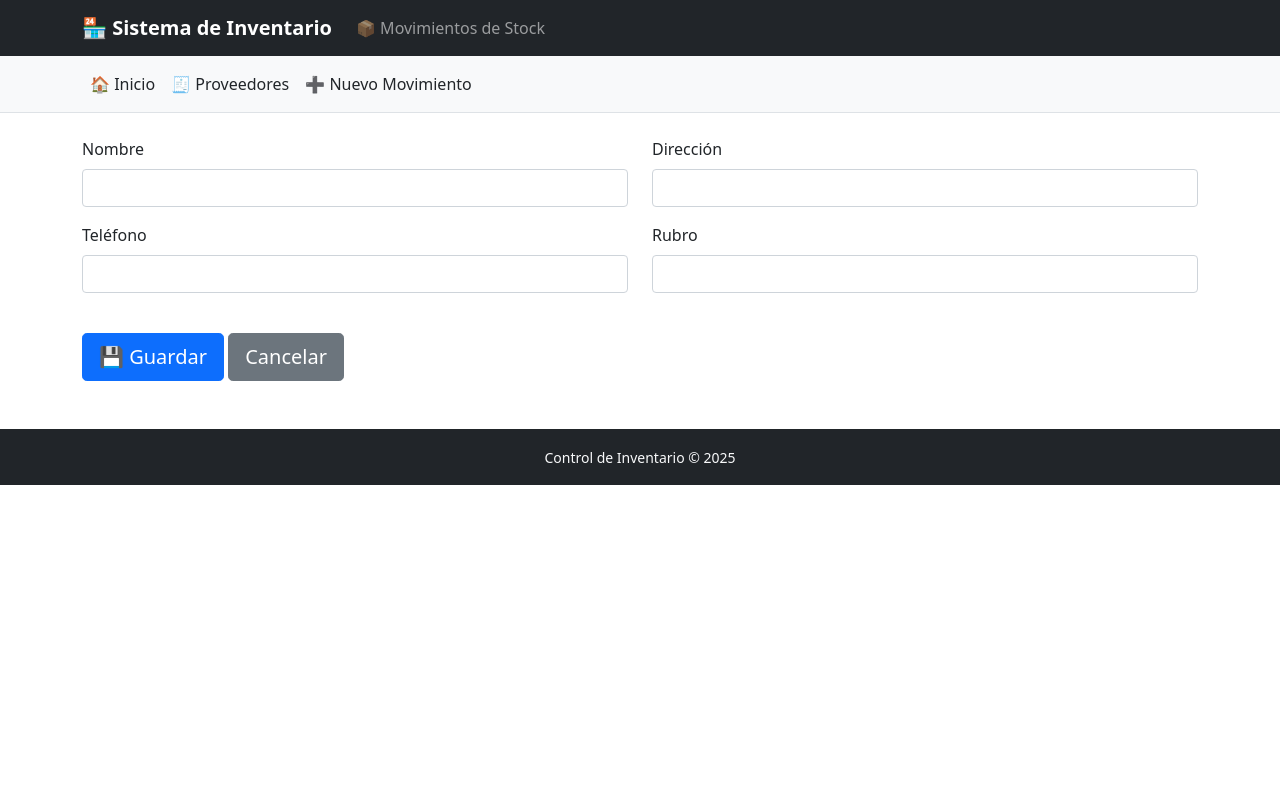
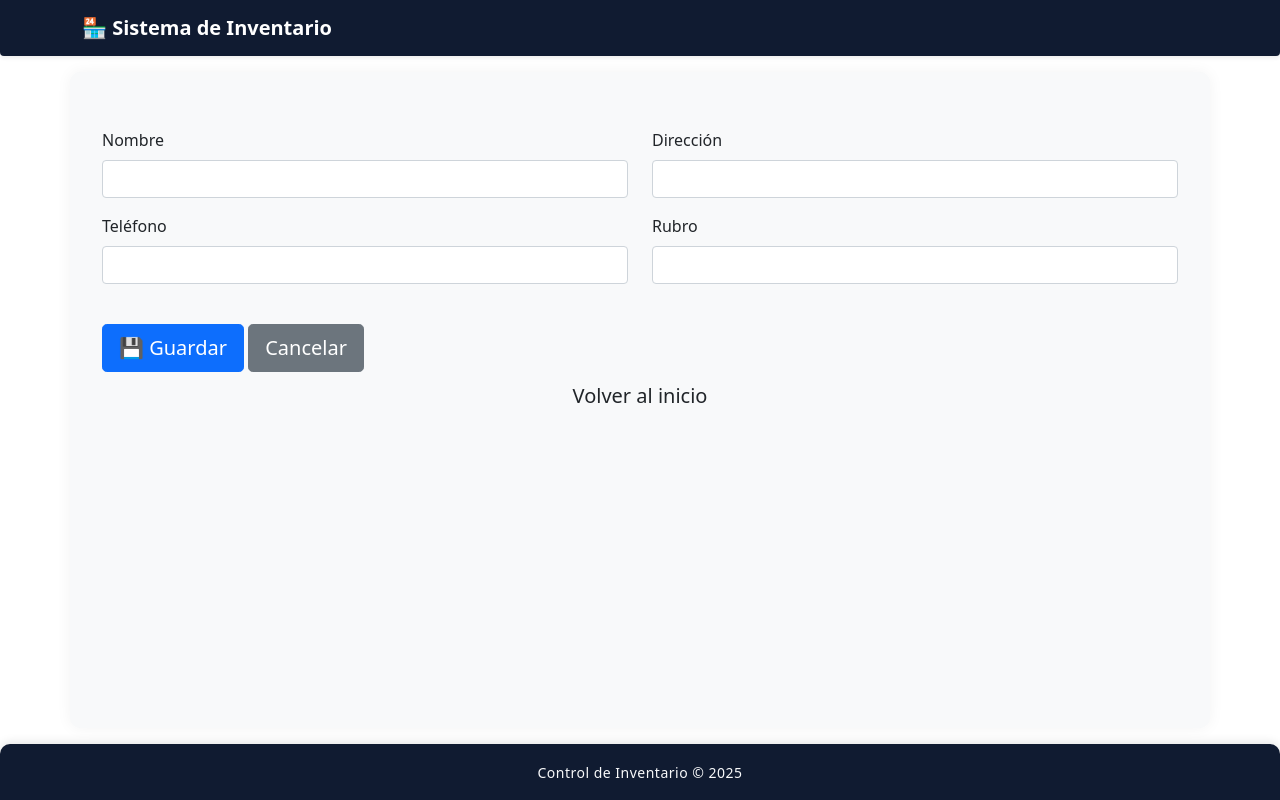
Before and after one commit to lhuancaa-hash/Nuestro_proyecto, a Django app: page /proveedor/crear/ in a window 1280 px wide. Run offline with Django 5.2, Linux system fonts and the light colour scheme.

Commit message:
se incluyo un div de volver al inicio

```diff
--- a/proygrupo/appTienda/models.py
+++ b/proygrupo/appTienda/models.py
@@ -56,8 +56,50 @@ class MovimientoStock(models.Model):
     usuario = models.CharField(max_length=100, blank=True, null=True, db_column='usuario')
     motivo = models.CharField(max_length=200, blank=True, null=True, db_column='motivo')
 
+    def save(self, *args, **kwargs):
+
+        # Obtener el stock asociado al producto
+        try:
+            stock = Stock.objects.get(id_prod=self.id_prod)
+        except Stock.DoesNotExist:
+            raise ValueError("No existe un registro de stock para este producto.")
+
+        # Solo modificar stock si es un nuevo movimiento
+        if not self.pk:
+            if self.tipo == 'E':  # Entrada
+                stock.cantidad += self.cantidad
+            elif self.tipo == 'S':  # Salida
+                if stock.cantidad < self.cantidad:
+                    raise ValueError("No hay suficiente stock para realizar esta salida.")
+                stock.cantidad -= self.cantidad
+
+            stock.save()
+
+        super().save(*args, **kwargs)
+
     def __str__(self):
         return f"{self.get_tipo_display()} - {self.id_prod.nombre} - {self.cantidad}"
 
     class Meta:
         db_table = 'movimiento_stock'
+
+
+"""class MovimientoStock(models.Model):
+    TIPO_CHOICES = [
+        ('E', 'Entrada'),
+        ('S', 'Salida'),
+    ]
+
+    id_mov = models.AutoField(primary_key=True, db_column='id_mov')
+    id_prod = models.ForeignKey(Producto, on_delete=models.CASCADE, db_column='id_prod')
+    tipo = models.CharField(max_length=1, choices=TIPO_CHOICES, db_column='tipo')
+    cantidad = models.IntegerField(validators=[MinValueValidator(1)], db_column='cantidad')
+    fecha = models.DateTimeField(auto_now_add=True, db_column='fecha')
+    usuario = models.CharField(max_length=100, blank=True, null=True, db_column='usuario')
+    motivo = models.CharField(max_length=200, blank=True, null=True, db_column='motivo')
+
+    def __str__(self):
+        return f"{self.get_tipo_display()} - {self.id_prod.nombre} - {self.cantidad}"
+
+    class Meta:
+        db_table = 'movimiento_stock'"""
--- a/proygrupo/appTienda/templates/actualizar_prov.html
+++ b/proygrupo/appTienda/templates/actualizar_prov.html
@@ -73,5 +73,9 @@
     </div>
 
 </form>
+<div class="navbar-nav">
+    <a href="{% url 'pagina_principal' %}" class="btn btn-lg mx-2">Volver al inicio</a>
+
+</div>
 
 {% endblock %}
--- a/proygrupo/appTienda/templates/base.html
+++ b/proygrupo/appTienda/templates/base.html
@@ -6,71 +6,94 @@
     <title>{% block title %}Sistema de Inventario{% endblock %}</title>
     <link href="https://cdn.jsdelivr.net/npm/bootstrap@5.1.3/dist/css/bootstrap.min.css" rel="stylesheet">
     <style>
+        /* Navbar principal */
         .navbar-brand {
             font-weight: bold;
+            color: #fff;
         }
-        .table-actions {
-            white-space: nowrap;
+
+        /* Navbar secundaria */
+        .main-nav {
+            background-color: #1d125eff; /* coral vivo */
+            border-bottom: 2px solid #120a30ff;
+            padding: 0.5rem 0;
         }
-        .main-nav {
+        .main-nav .btn {
+            color: white;
+            background-color: #0b1333ff;
+            border: none;
+            transition: 0.3s;
+        }
+        .main-nav .btn:hover {
+            background-color: #070231ff;
+        }
+
+        /* Contenedor principal */
+        .container-content {
             background-color: #f8f9fa;
-            border-bottom: 1px solid #dee2e6;
+            padding: 2rem;
+            border-radius: 10px;
+            box-shadow: 0 0 15px rgba(0,0,0,0.05);
+            margin-top: 1rem;
+            margin-bottom: 1rem;
         }
+
+        /* Footer */
+        footer {
+            border-top-left-radius: 10px;
+            border-top-right-radius: 10px;
+            box-shadow: 0 -2px 10px rgba(0,0,0,0.1);
+        }
+        footer small {
+            font-weight: 500;
+            letter-spacing: 0.5px;
+        }
+
+        /* Modal eliminar */
+        #eliminarForm .btn-danger {
+            transition: 0.3s;
+        }
+        #eliminarForm .btn-danger:hover {
+            background-color: #c82333;
+        }
+        /* Hacer que el body y html ocupen toda la altura */
+        html, body {
+            height: 100%;
+            margin: 0;
+        }
+
+        /* Contenedor principal flex */
+        body {
+            display: flex;
+            flex-direction: column;
+        }
+
+        /* Contenedor del contenido principal que crece */
+        .container-content {
+            flex: 1;
+        }
+
     </style>
 </head>
 <body>
 
     <!-- NAVBAR PRINCIPAL OSCURA -->
-    <nav class="navbar navbar-expand-lg navbar-dark bg-dark">
+    <nav class="navbar navbar-expand-lg navbar-dark shadow-sm rounded-bottom" style="background-color: #101b31ff;">
         <div class="container">
-            <a class="navbar-brand" href="{% url 'listar_movimientos' %}">
+            <a class="navbar-brand">
                 🏪 Sistema de Inventario
             </a>
-            <button class="navbar-toggler" type="button" data-bs-toggle="collapse" data-bs-target="#navbarNav">
-                <span class="navbar-toggler-icon"></span>
-            </button>
-            <div class="collapse navbar-collapse" id="navbarNav">
-                <ul class="navbar-nav">
-                    <li class="nav-item">
-                        <a class="nav-link" href="{% url 'listar_movimientos' %}">
-                            📦 Movimientos de Stock
-                        </a>
-                    </li>
-                </ul>
-            </div>
-        </div>
-    </nav>
-
-    <!-- NAVBAR SECUNDARIA CLARA -->
-    <nav class="navbar navbar-expand-lg navbar-light main-nav">
-        <div class="container">
-            <div class="navbar-nav">
-
-                <a class="nav-link text-dark" href="{% url 'listar_movimientos' %}">
-                    🏠 Inicio
-                </a>
-
-                <!-- 🔥 NUEVO BOTÓN AGREGADO: PROVEEDORES -->
-                <a class="nav-link text-dark" href="{% url 'lista_proveedores' %}">
-                    🧾 Proveedores
-                </a>
-
-                <a class="nav-link text-dark" href="{% url 'crear_movimiento' %}">
-                    ➕ Nuevo Movimiento
-                </a>
-
-            </div>
         </div>
     </nav>
 
     <!-- CONTENIDO PRINCIPAL -->
-    <div class="container mt-4">
+    <div class="container container-content">
         {% block content %}
         {% endblock %}
     </div>
 
     <!-- FOOTER -->
-    <footer class="bg-dark text-light mt-5 py-3">
+    <footer class="text-light py-3" style="background-color: #101b31ff;">
         <div class="container text-center">
             <small>Control de Inventario &copy; 2025</small>
         </div>
@@ -100,7 +123,6 @@
 
     <!-- SCRIPTS -->
     <script src="https://cdn.jsdelivr.net/npm/bootstrap@5.1.3/dist/js/bootstrap.bundle.min.js"></script>
-
     <script>
         function configurarEliminacion(url) {
             document.getElementById('eliminarForm').action = url;
--- a/proygrupo/appTienda/templates/crear_prov.html
+++ b/proygrupo/appTienda/templates/crear_prov.html
@@ -70,5 +70,8 @@
     </div>
 
 </form>
+<div class="navbar-nav">
+    <a href="{% url 'pagina_principal' %}" class="btn btn-lg mx-2">Volver al inicio</a>
 
+</div>
 {% endblock %}
--- a/proygrupo/appTienda/templates/formulario_modstock.html
+++ b/proygrupo/appTienda/templates/formulario_modstock.html
@@ -70,4 +70,8 @@
             <a href="{% url 'listar_movimientos' %}" class="btn btn-secondary">Cancelar</a>
         </div>
     </form>
+    <div class="navbar-nav">
+    <a href="{% url 'pagina_principal' %}" class="btn btn-lg mx-2">Volver al inicio</a>
+
+</div>
     {% endblock %}
--- a/proygrupo/appTienda/templates/formulario_producto.html
+++ b/proygrupo/appTienda/templates/formulario_producto.html
@@ -83,4 +83,8 @@
     </div>
 
 </form>
+<div class="navbar-nav">
+    <a href="{% url 'pagina_principal' %}" class="btn btn-lg mx-2">Volver al inicio</a>
+
+</div>
 {% endblock %}
--- a/proygrupo/appTienda/templates/formulario_stock.html
+++ b/proygrupo/appTienda/templates/formulario_stock.html
@@ -58,4 +58,8 @@
         <a href="{% url 'listar_stock' %}" class="btn btn-secondary">Cancelar</a>
     </div>
 </form>
+<div class="navbar-nav">
+    <a href="{% url 'pagina_principal' %}" class="btn btn-lg mx-2">Volver al inicio</a>
+
+</div>
 {% endblock %}
--- a/proygrupo/appTienda/templates/lista_prov.html
+++ b/proygrupo/appTienda/templates/lista_prov.html
@@ -67,7 +67,10 @@
     </table>
 </div>
 
+<div class="navbar-nav">
+    <a href="{% url 'pagina_principal' %}" class="btn btn-lg mx-2">Volver al inicio</a>
 
+</div>
 <!-- Modal de eliminación -->
 <div class="modal fade" id="eliminarModal" tabindex="-1" aria-hidden="true">
   <div class="modal-dialog modal-dialog-centered">
```
